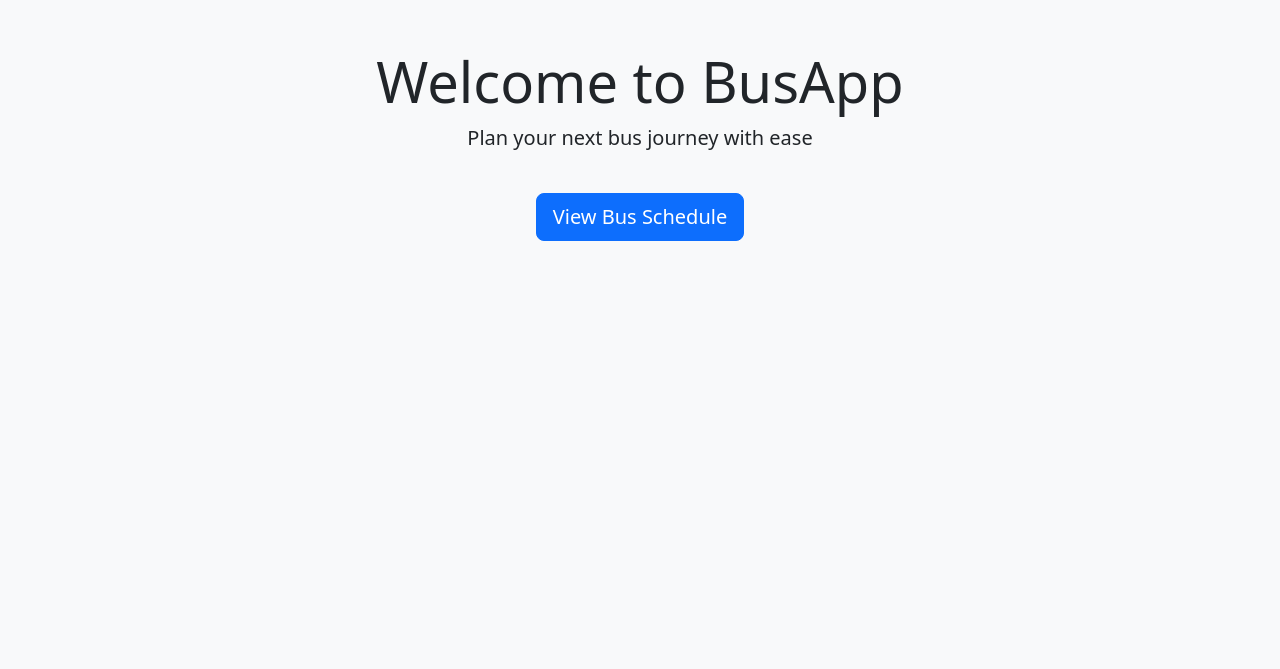
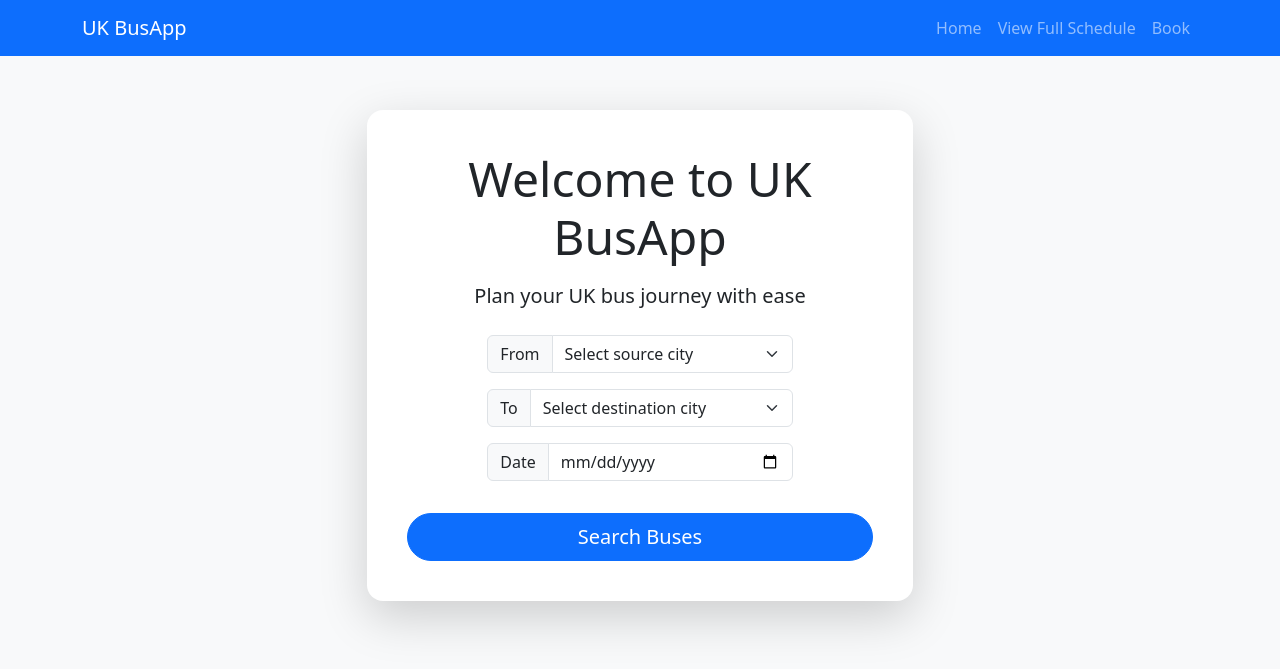
Before and after one commit to devang-0/UK-BusApp-GenAI, a Flask app: page / in a window 1280 px wide. Shown: the top 669 px of the page. Run offline with Flask 3, Linux system fonts and the light colour scheme.

Commit message:
Refactor home.html to use base template and Bootstrap styling

```diff
--- a/templates/home.html
+++ b/templates/home.html
@@ -1,15 +1,43 @@
-<!DOCTYPE html>
-<html lang="en">
-<head>
-    <meta charset="UTF-8">
-    <title>BusApp - Home</title>
-    <link href="https://cdn.jsdelivr.net/npm/bootstrap@5.3.3/dist/css/bootstrap.min.css" rel="stylesheet">
-</head>
-<body class="bg-light">
-    <div class="container mt-5 text-center">
-        <h1 class="display-4">Welcome to BusApp</h1>
-        <p class="lead">Plan your next bus journey with ease</p>
-        <a href="/schedule" class="btn btn-primary btn-lg mt-4">View Bus Schedule</a>
+{% extends "base.html" %}
+{% block title %}UK BusApp - Home{% endblock %}
+{% block content %}
+<div class="row justify-content-center">
+    <div class="col-md-8 col-lg-6">
+        <div class="card shadow-lg border-0 rounded-4 p-4 mt-4">
+            <div class="card-body text-center">
+                <h1 class="display-5 mb-3">Welcome to UK BusApp</h1>
+                <p class="lead mb-4">Plan your UK bus journey with ease</p>
+                <form action="/schedule" method="get" class="row g-3 justify-content-center">
+                    <div class="col-md-12 col-lg-8">
+                        <div class="input-group mb-3">
+                            <span class="input-group-text">From</span>
+                            <select class="form-select" name="source" required>
+                                <option value="" disabled selected>Select source city</option>
+                                {% for station in stations %}
+                                    <option value="{{ station }}">{{ station }}</option>
+                                {% endfor %}
+                            </select>
+                        </div>
+                        <div class="input-group mb-3">
+                            <span class="input-group-text">To</span>
+                            <select class="form-select" name="destination" required>
+                                <option value="" disabled selected>Select destination city</option>
+                                {% for station in stations %}
+                                    <option value="{{ station }}">{{ station }}</option>
+                                {% endfor %}
+                            </select>
+                        </div>
+                        <div class="input-group mb-3">
+                            <span class="input-group-text">Date</span>
+                            <input type="date" class="form-control" name="date" required>
+                        </div>
+                    </div>
+                    <div class="col-12">
+                        <button type="submit" class="btn btn-primary btn-lg w-100 rounded-pill">Search Buses</button>
+                    </div>
+                </form>
+            </div>
+        </div>
     </div>
-</body>
-</html>
+</div>
+{% endblock %}
```
